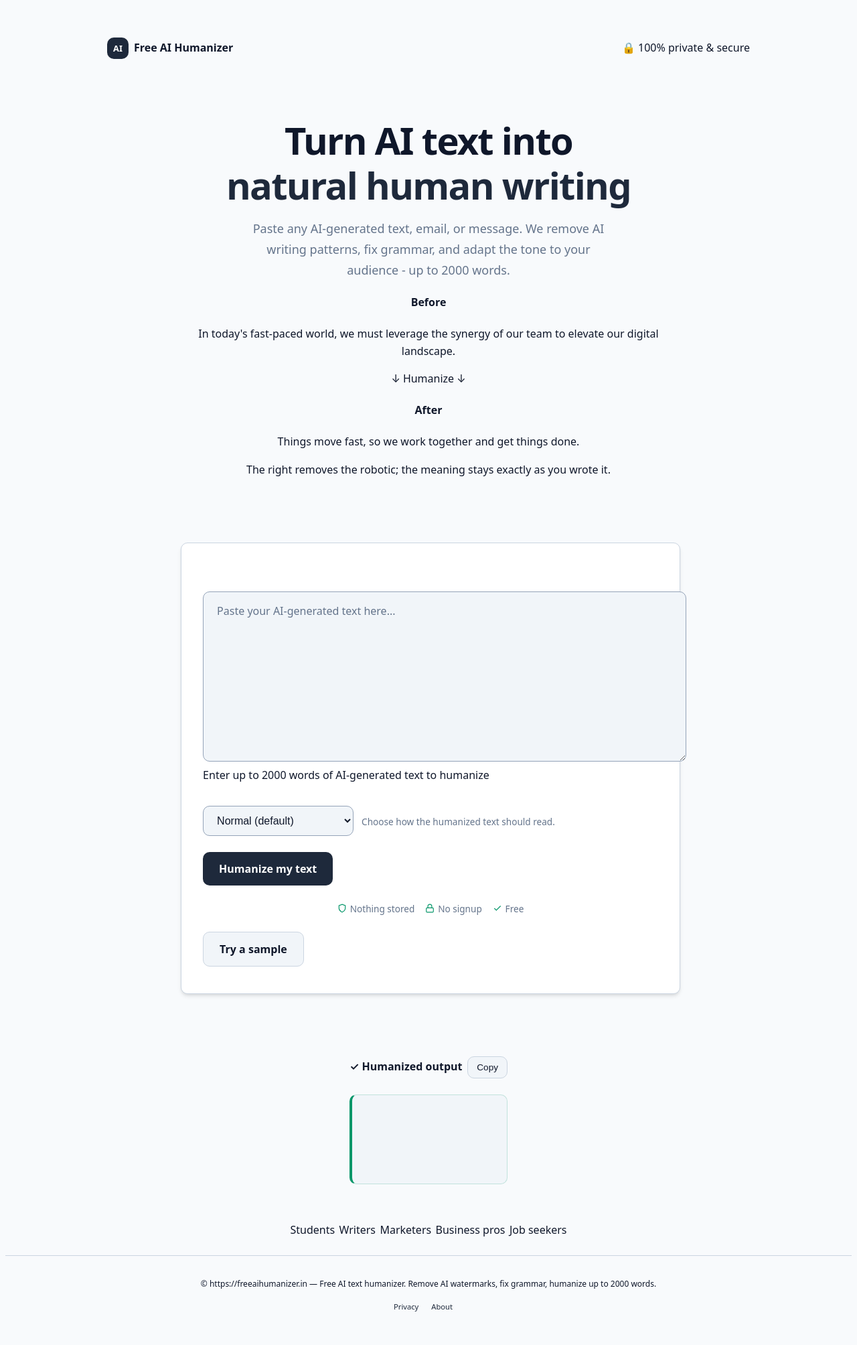
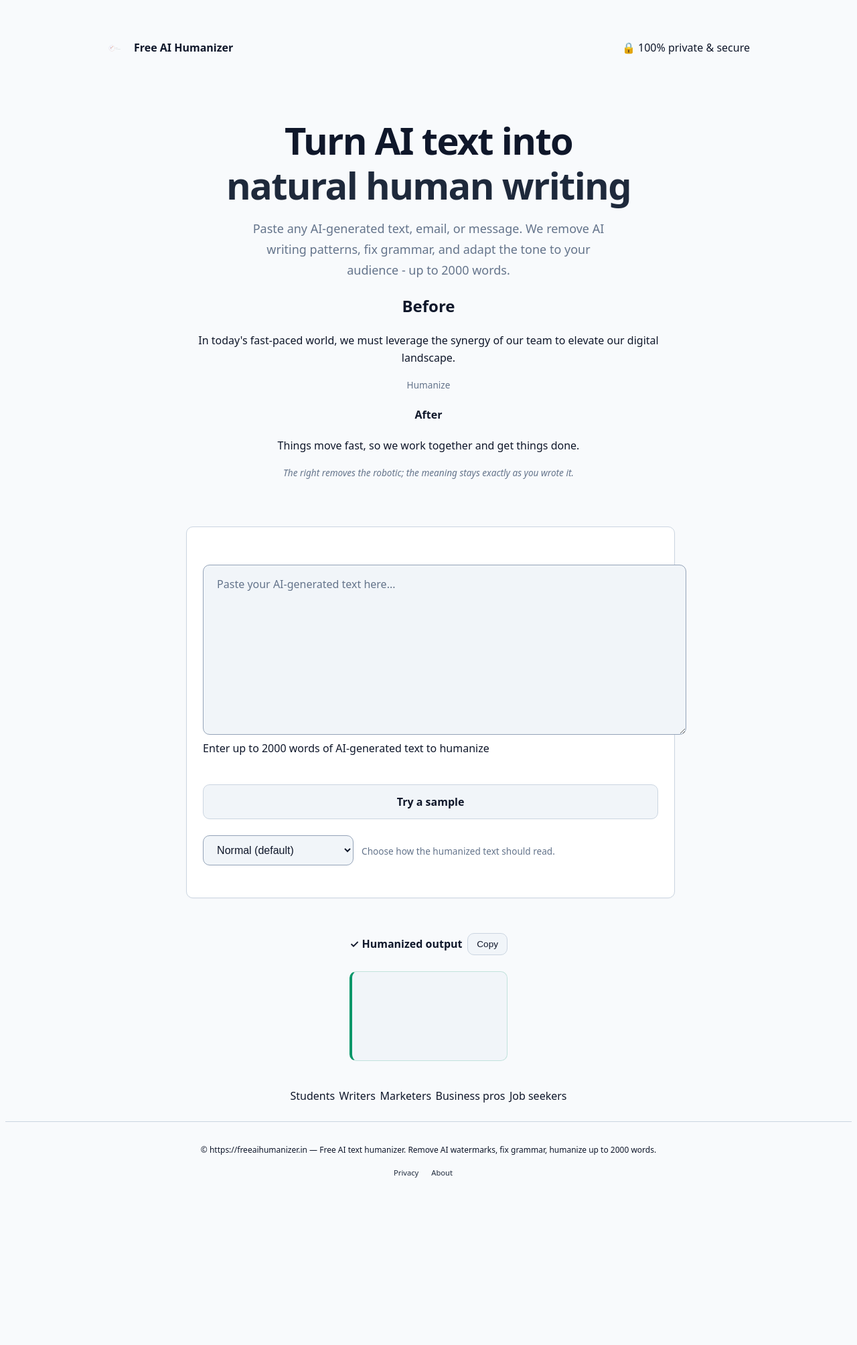
Before and after one commit to nadafameer0501/ai-humanizer-v3, a Flask app: page / in a window 1280 px wide. Shown: the top 2008 px of the page at 67% size. After the commit the page ends 1758 px from the top, so only its background shows below. Run offline with Flask 3, Linux system fonts and the light colour scheme.

Commit message:
Fix 6 usability issues: heading levels, affordances, alignment, grouping, spacing, caption styling

```diff
--- a/app/routes.py
+++ b/app/routes.py
@@ -70,6 +70,12 @@
     return body, 200, {"Content-Type": "text/plain"}
 
 
+@bp.route("/googlefcca68357cc9189e.html")
+def google_verification():
+    body = "google-site-verification: googlefcca68357cc9189e.html"
+    return body, 200, {"Content-Type": "text/plain"}
+
+
 @bp.route("/sitemap.xml")
 def sitemap():
     body = (
--- a/app/static/css/main.css
+++ b/app/static/css/main.css
@@ -65,7 +65,7 @@
 header p.sub { color: var(--muted); font-size: 1.125rem; max-width: 560px; margin: 0 auto; line-height: 1.7; }
 
 /* ---- MAIN CARD ---- */
-.main-card { background: var(--card); border: 1px solid var(--border); border-radius: var(--radius); padding: 2.5rem 2rem; width: 100%; max-width: 680px; margin: 3rem 0; box-shadow: 0 4px 6px -1px rgba(0, 0, 0, 0.1), 0 2px 4px -1px rgba(0, 0, 0, 0.06); }
+.main-card { background: var(--card); border: 1px solid var(--border); border-radius: var(--radius); padding: 1.5rem 1.5rem; width: 100%; max-width: 680px; margin: 1.5rem 0; box-shadow: var(--shadow); }
 
 /* ---- TEXT AREA ---- */
 .textarea-wrap { margin: 2rem 0; }
@@ -78,6 +78,8 @@
 .style-selector { padding: 0.75rem 1rem; background: var(--card-2); border: 1px solid var(--border-light); border-radius: var(--radius); font-size: 1rem; color: var(--fg); min-width: 200px; }
 .style-selector:focus { outline: none; border-color: var(--accent); box-shadow: 0 0 0 3px rgba(30,41,59,0.1); }
 .hint { color: var(--muted); font-size: 0.85rem; margin-top: 0.25rem; white-space: nowrap; }
+.separator { display: block; margin: 0.5rem 0; color: var(--muted); font-size: 0.85rem; }
+.caption { font-style: italic; color: var(--muted); font-size: 0.85rem; }
 
 /* ---- BUTTONS ---- */
 .btn { display: inline-block; padding: 0.875rem 1.5rem; border: none; border-radius: var(--radius); font-size: 1rem; font-weight: 600; cursor: pointer; transition: background var(--transition-fast), color var(--transition-fast), transform var(--transition-fast); min-height: 48px; font-family: inherit; }
@@ -90,7 +92,7 @@
 .btn:focus-visible { outline: 2px solid #fff; outline-offset: 2px; }
 
 /* ---- RESULT ---- */
-.result { margin: 2rem 0; }
+.result { margin: 1rem 0; }
 .result.show { animation: fadeIn 0.25s ease-out forwards; }
 @keyframes fadeIn { from { opacity: 0; } to { opacity: 1; } }
 .result-head { display: flex; justify-content: space-between; align-items: center; margin-bottom: 0.75rem; flex-wrap: wrap; gap: 0.5rem; }
@@ -101,7 +103,7 @@
 .result-box .diff-del { color: var(--danger); text-decoration: line-through; opacity: 0.5; font-weight: 500; }
 
 /* ---- TRUST ---- */
-.trust { display: flex; flex-wrap: wrap; gap: 0.5rem 1rem; margin: 1.5rem 0; color: var(--muted); font-size: 0.85rem; justify-content: center; }
+.trust { display: flex; flex-wrap: wrap; gap: 0.5rem 1rem; margin: 1.5rem 0; color: var(--muted); font-size: 0.85rem; justify-content: flex-start; }
 .trust .item { display: inline-flex; align-items: center; gap: 0.3rem; }
 .trust .item svg { color: var(--green); width: 14px; height: 14px; }
 
--- a/app/templates/index.html
+++ b/app/templates/index.html
@@ -32,6 +32,7 @@
   <noscript><link rel="stylesheet" href="{{ site_url }}/static/css/main.css" /></noscript>
 
   <link rel="canonical" href="{{ site_url }}/" />
+  <link rel="icon" type="image/png" sizes="32x32" href="{{ site_url }}/static/favicon.png" />
   <link rel="sitemap" type="application/xml" title="Sitemap" href="{{ site_url }}/sitemap.xml" />
 
   <!-- JSON-LD structured data -->
@@ -96,7 +97,7 @@
 
   <nav class="nav" role="navigation" aria-label="Main navigation">
     <a href="{{ site_url }}/" class="brand" aria-label="Free AI Humanizer - Home">
-      <span class="logo" aria-hidden="true">AI</span>
+      <img src="{{ site_url }}/static/favicon.png" alt="Free AI Humanizer logo" width="32" height="32" style="border-radius: 8px; object-fit: contain;">
       <span>Free AI Humanizer</span>
     </a>
     <span class="privacy-badge" aria-label="Privacy guaranteed">&#128274; 100% private & secure</span>
@@ -107,9 +108,9 @@
     <p class="sub">Paste any AI-generated text, email, or message. We remove AI writing patterns, fix grammar, and adapt the tone to your audience - up to 2000 words.</p>
 
     <div class="before-after-example" aria-label="Before and after example showing AI text transformation">
-      <h4>Before</h4>
+      <h2>Before</h2>
       <p><span class="diff-del">In today's fast-paced world</span>, we must <span class="diff-del">leverage</span> the <span class="diff-del">synergy</span> of our team to <span class="diff-del">elevate</span> our digital landscape.</p>
-      <div class="separator">↓ Humanize ↓</div>
+      <p class="separator">Humanize</p>
       <h4>After</h4>
       <p>Things move fast, so we work together and get things done.</p>
       <p class="caption">The right removes the robotic; the meaning stays exactly as you wrote it.</p>
@@ -117,11 +118,13 @@
   </header>
 
   <main id="main-content">
-    <div class="main-card">
+<div class="main-card">
       <div class="textarea-wrap">
         <textarea id="text" placeholder="Paste your AI-generated text here..." aria-describedby="text-hint" spellcheck="false"></textarea>
         <span id="text-hint" class="sr-only">Enter up to 2000 words of AI-generated text to humanize</span>
       </div>
+
+      <button class="btn btn-secondary" id="sampleBtn" type="button" style="margin-top: 0.5rem; width: 100%; min-height: 44px;">Try a sample</button>
 
       <div class="controls">
         <select id="style" class="style-selector">
@@ -132,19 +135,6 @@
         </select>
         <span class="hint">Choose how the humanized text should read.</span>
       </div>
-
-      <button class="btn btn-primary" id="humanizeBtn" type="button">Humanize my text</button>
-
-      <div class="status" id="status" role="status" aria-live="polite" aria-atomic="true"></div>
-
-      <div class="trust" role="list" aria-label="Trust indicators">
-        <div class="item"><svg viewBox="0 0 24 24" width="14" height="14" fill="none" stroke="currentColor" stroke-width="2" aria-hidden="true"><path d="M12 22s8-4 8-10V5l-8-3-8 3v7c0 6 8 10 8 10z"/></svg> Nothing stored</div>
-        <div class="item"><svg viewBox="0 0 24 24" width="14" height="14" fill="none" stroke="currentColor" stroke-width="2" aria-hidden="true"><rect x="3" y="11" width="18" height="11" rx="2"/><path d="M7 11V7a5 5 0 0 1 10 0v4"/></svg> No signup</div>
-        <div class="item"><svg viewBox="0 0 24 24" width="14" height="14" fill="none" stroke="currentColor" stroke-width="2" aria-hidden="true"><polyline points="20 6 9 17 4 12"/></svg> Free</div>
-      </div>
-
-      <button class="btn btn-secondary" id="sampleBtn" type="button">Try a sample</button>
-    </div>
   </main>
 
   <div class="result" id="result" role="region" aria-label="Humanized output" aria-live="polite">
```
Also changed, not shown: app/static/favicon.png (added).
